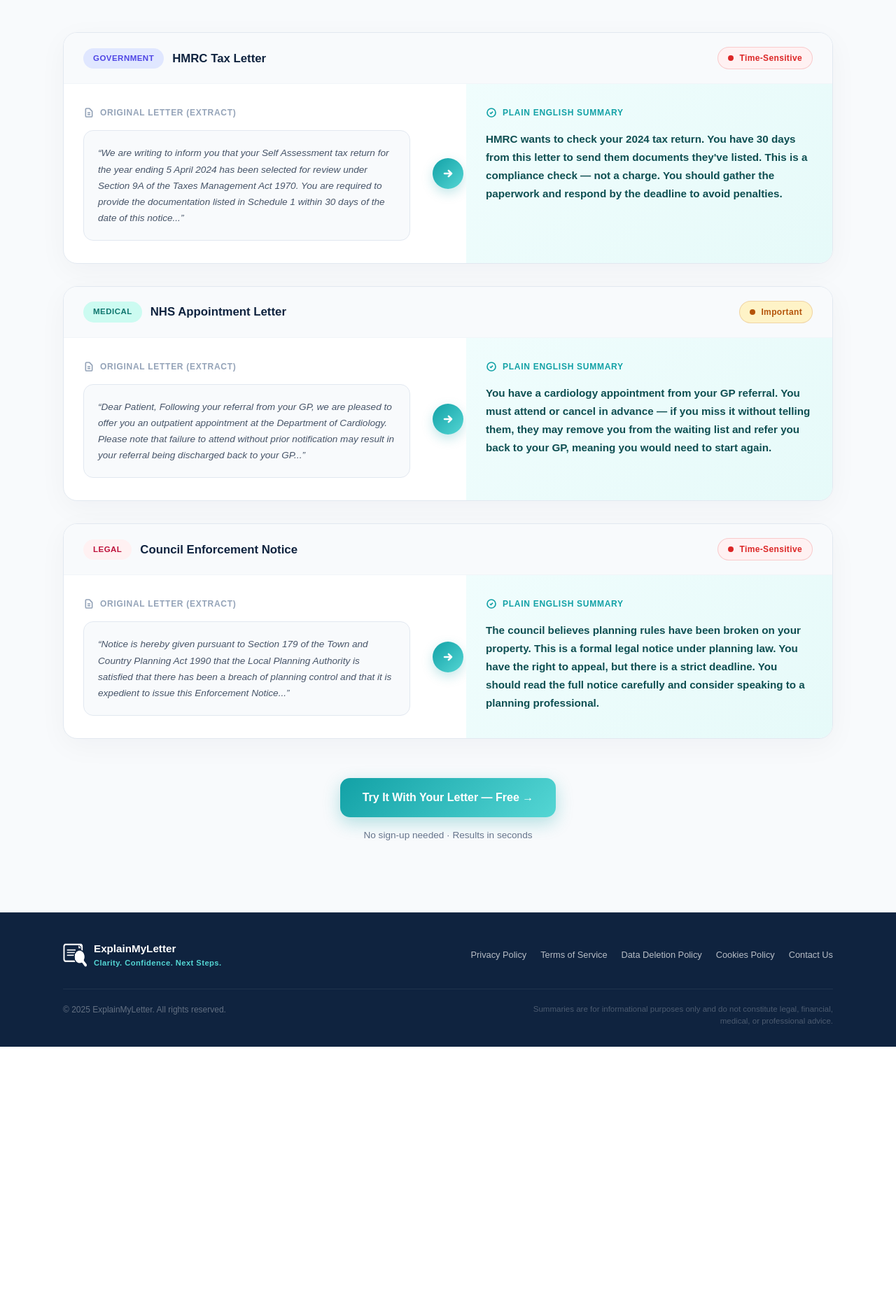
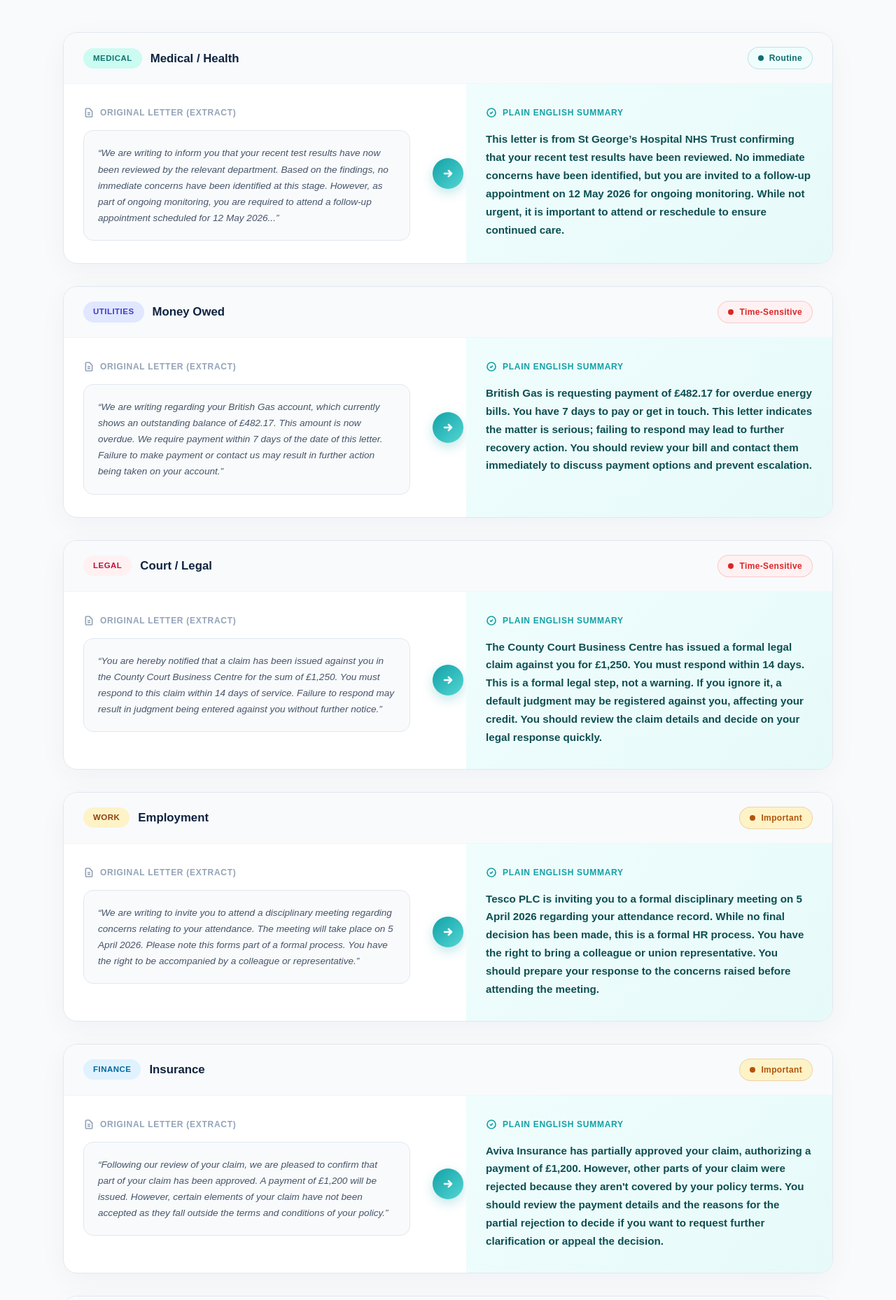
Before and after one commit to justfordeployment123/summary, a Next.js app: page /examples in a window 1280 px wide. Shown: the part 320-2178 px from the top of the page at 70% size. Before the commit the page ends 1816 px from the top, so only its background shows below. Built offline with nearby package versions, Linux system fonts and the light colour scheme.

Commit message:
fixed the examples

```diff
--- a/src/app/(public)/examples/page.tsx
+++ b/src/app/(public)/examples/page.tsx
@@ -4,37 +4,136 @@
 
 const examples = [
     {
-        type: "HMRC Tax Letter",
-        badge: "Government",
-        badgeColor: "#4f46e5",
+        type: "Medical / Health",
+        badge: "Medical",
+        badgeColor: "#0f766e",
+        badgeBg: "#ccfbf1",
+        before: "We are writing to inform you that your recent test results have now been reviewed by the relevant department. Based on the findings, no immediate concerns have been identified at this stage. However, as part of ongoing monitoring, you are required to attend a follow-up appointment scheduled for 12 May 2026...",
+        after: "This letter is from St George’s Hospital NHS Trust confirming that your recent test results have been reviewed. No immediate concerns have been identified, but you are invited to a follow-up appointment on 12 May 2026 for ongoing monitoring. While not urgent, it is important to attend or reschedule to ensure continued care.",
+        urgency: "Routine",
+        urgencyColor: "#16a34a",
+        urgencyBg: "#f0fdf4",
+    },
+    {
+        type: "Money Owed",
+        badge: "Utilities",
+        badgeColor: "#4338ca",
         badgeBg: "#e0e7ff",
-        before: "We are writing to inform you that your Self Assessment tax return for the year ending 5 April 2024 has been selected for review under Section 9A of the Taxes Management Act 1970. You are required to provide the documentation listed in Schedule 1 within 30 days of the date of this notice...",
-        after: "HMRC wants to check your 2024 tax return. You have 30 days from this letter to send them documents they've listed. This is a compliance check — not a charge. You should gather the paperwork and respond by the deadline to avoid penalties.",
+        before: "We are writing regarding your British Gas account, which currently shows an outstanding balance of £482.17. This amount is now overdue. We require payment within 7 days of the date of this letter. Failure to make payment or contact us may result in further action being taken on your account.",
+        after: "British Gas is requesting payment of £482.17 for overdue energy bills. You have 7 days to pay or get in touch. This letter indicates the matter is serious; failing to respond may lead to further recovery action. You should review your bill and contact them immediately to discuss payment options and prevent escalation.",
         urgency: "Time-Sensitive",
         urgencyColor: "#dc2626",
         urgencyBg: "#fff1f2",
     },
     {
-        type: "NHS Appointment Letter",
-        badge: "Medical",
-        badgeColor: "#0f766e",
-        badgeBg: "#ccfbf1",
-        before: "Dear Patient, Following your referral from your GP, we are pleased to offer you an outpatient appointment at the Department of Cardiology. Please note that failure to attend without prior notification may result in your referral being discharged back to your GP...",
-        after: "You have a cardiology appointment from your GP referral. You must attend or cancel in advance — if you miss it without telling them, they may remove you from the waiting list and refer you back to your GP, meaning you would need to start again.",
+        type: "Court / Legal",
+        badge: "Legal",
+        badgeColor: "#be123c",
+        badgeBg: "#fff1f2",
+        before: "You are hereby notified that a claim has been issued against you in the County Court Business Centre for the sum of £1,250. You must respond to this claim within 14 days of service. Failure to respond may result in judgment being entered against you without further notice.",
+        after: "The County Court Business Centre has issued a formal legal claim against you for £1,250. You must respond within 14 days. This is a formal legal step, not a warning. If you ignore it, a default judgment may be registered against you, affecting your credit. You should review the claim details and decide on your legal response quickly.",
+        urgency: "Time-Sensitive",
+        urgencyColor: "#dc2626",
+        urgencyBg: "#fff1f2",
+    },
+    {
+        type: "Employment",
+        badge: "Work",
+        badgeColor: "#92400e",
+        badgeBg: "#fef3c7",
+        before: "We are writing to invite you to attend a disciplinary meeting regarding concerns relating to your attendance. The meeting will take place on 5 April 2026. Please note this forms part of a formal process. You have the right to be accompanied by a colleague or representative.",
+        after: "Tesco PLC is inviting you to a formal disciplinary meeting on 5 April 2026 regarding your attendance record. While no final decision has been made, this is a formal HR process. You have the right to bring a colleague or union representative. You should prepare your response to the concerns raised before attending the meeting.",
         urgency: "Important",
         urgencyColor: "#b45309",
         urgencyBg: "#fef3c7",
     },
     {
-        type: "Council Enforcement Notice",
-        badge: "Legal",
-        badgeColor: "#be123c",
-        badgeBg: "#fff1f2",
-        before: "Notice is hereby given pursuant to Section 179 of the Town and Country Planning Act 1990 that the Local Planning Authority is satisfied that there has been a breach of planning control and that it is expedient to issue this Enforcement Notice...",
-        after: "The council believes planning rules have been broken on your property. This is a formal legal notice under planning law. You have the right to appeal, but there is a strict deadline. You should read the full notice carefully and consider speaking to a planning professional.",
+        type: "Insurance",
+        badge: "Finance",
+        badgeColor: "#0369a1",
+        badgeBg: "#e0f2fe",
+        before: "Following our review of your claim, we are pleased to confirm that part of your claim has been approved. A payment of £1,200 will be issued. However, certain elements of your claim have not been accepted as they fall outside the terms and conditions of your policy.",
+        after: "Aviva Insurance has partially approved your claim, authorizing a payment of £1,200. However, other parts of your claim were rejected because they aren't covered by your policy terms. You should review the payment details and the reasons for the partial rejection to decide if you want to request further clarification or appeal the decision.",
+        urgency: "Important",
+        urgencyColor: "#b45309",
+        urgencyBg: "#fef3c7",
+    },
+    {
+        type: "Bank / Financial",
+        badge: "Finance",
+        badgeColor: "#0369a1",
+        badgeBg: "#e0f2fe",
+        before: "We are writing to inform you that your account has exceeded its agreed overdraft limit by £1,150. You are required to take action within 10 days to bring your account back within the authorised limit. Failure to do so may result in further action being taken.",
+        after: "Barclays Bank has notified you that your account is £1,150 over its agreed limit. You have 10 days to bring the balance back within the limit or contact them. This is a formal request to resolve the debt; staying over the limit may lead to fees or further banking restrictions. You should review your balance and take action quickly.",
+        urgency: "Important",
+        urgencyColor: "#b45309",
+        urgencyBg: "#fef3c7",
+    },
+    {
+        type: "HMRC / Tax",
+        badge: "Government",
+        badgeColor: "#4f46e5",
+        badgeBg: "#e0e7ff",
+        before: "Our records indicate that you have underpaid tax for the relevant tax year. The outstanding balance of £2,340 is now due. You are required to make payment within 30 days of the date of this notice. Interest or further action may apply if the amount remains unpaid.",
+        after: "HMRC states you owe £2,340 in underpaid tax from a previous year. You must pay within 30 days. This is a formal demand for payment rather than a reminder. If unpaid, HMRC may add interest or start collection proceedings. You should verify the calculation and arrange payment or contact them if you disagree with the amount.",
         urgency: "Time-Sensitive",
         urgencyColor: "#dc2626",
         urgencyBg: "#fff1f2",
+    },
+    {
+        type: "Housing / Rent",
+        badge: "Housing",
+        badgeColor: "#701a75",
+        badgeBg: "#fdf4ff",
+        before: "We are writing to inform you that your rent account is currently in arrears in the sum of £1,800. You are required to make payment or contact us within 14 days. Failure to address this matter may result in further action being taken.",
+        after: "Your housing association has identified £1,800 in rent arrears on your account. You have 14 days to pay or discuss the debt with them. This is a serious notification that could lead to formal legal action if ignored. You should check your rent statements and contact your landlord immediately to agree on a payment plan.",
+        urgency: "Time-Sensitive",
+        urgencyColor: "#dc2626",
+        urgencyBg: "#fff1f2",
+    },
+    {
+        type: "Utility",
+        badge: "Utilities",
+        badgeColor: "#4338ca",
+        badgeBg: "#e0e7ff",
+        before: "Your account currently has an outstanding balance of £265.40. We require payment or contact within 10 days. If we do not hear from you, further action may be taken to recover the amount owed.",
+        after: "Thames Water is requesting payment for an outstanding balance of £265.40. You have 10 days to respond or pay. This follows previous reminders and suggests the company may now move toward formal debt recovery. You should check the accuracy of the bill and make payment or call them to avoid further collection steps.",
+        urgency: "Time-Sensitive",
+        urgencyColor: "#dc2626",
+        urgencyBg: "#fff1f2",
+    },
+    {
+        type: "School / Education",
+        badge: "Education",
+        badgeColor: "#c026d3",
+        badgeBg: "#fdf4ff",
+        before: "We are writing to raise concerns regarding attendance and request that you attend a meeting within 7 days of this letter. This meeting is intended to discuss the situation and agree on next steps.",
+        after: "Harris Academy has requested a meeting within 7 days to discuss concerns about a student's attendance record. This is a formal step intended to understand the situation and create an improvement plan. No final decision has been made, but your attendance is required. You should review the attendance data before the meeting.",
+        urgency: "Important",
+        urgencyColor: "#b45309",
+        urgencyBg: "#fef3c7",
+    },
+    {
+        type: "Benefits / DWP",
+        badge: "Government",
+        badgeColor: "#4f46e5",
+        badgeBg: "#e0e7ff",
+        before: "Following a review of your Universal Credit claim, we have identified an overpayment of £980. You are required to respond within 14 days. This amount may be recoverable, and further action may be taken if no response is received.",
+        after: "The DWP has reviewed your Universal Credit and found you were overpaid by £980. You must respond within 14 days. The DWP typically recovers these funds from future benefits or through other means. You should check your online journal for the breakdown and decide if you need to challenge the decision or arrange repayment.",
+        urgency: "Time-Sensitive",
+        urgencyColor: "#dc2626",
+        urgencyBg: "#fff1f2",
+    },
+    {
+        type: "Contract / Subscription",
+        badge: "Services",
+        badgeColor: "#2563eb",
+        badgeBg: "#eff6ff",
+        before: "Following the early termination of your agreement, a charge of £320 has been applied in accordance with the terms of your contract. This amount is now payable. Please refer to your agreement for further details.",
+        after: "Vodafone UK has applied an early termination fee of £320 because your contract was cancelled before the end of the minimum term. This charge is now due for payment. You should review your original contract terms to confirm the calculation is correct and then arrange for the payment to clear the account balance.",
+        urgency: "Important",
+        urgencyColor: "#b45309",
+        urgencyBg: "#fef3c7",
     },
 ];
 
@@ -267,7 +366,15 @@
                                                 boxShadow: "0 6px 16px rgba(18,161,166,0.25)",
                                             }}
                                         >
-                                            <svg className="arrow-icon" width="20" height="20" viewBox="0 0 24 24" fill="none" stroke="#fff" strokeWidth="3">
+                                            <svg
+                                                className="arrow-icon"
+                                                width="20"
+                                                height="20"
+                                                viewBox="0 0 24 24"
+                                                fill="none"
+                                                stroke="#fff"
+                                                strokeWidth="3"
+                                            >
                                                 <path strokeLinecap="round" strokeLinejoin="round" d="M13 7l5 5m0 0l-5 5m5-5H6" />
                                             </svg>
                                         </div>
@@ -328,7 +435,7 @@
                             fontSize: "1rem",
                             cursor: "pointer",
                             boxShadow: "0 8px 24px rgba(18,161,166,0.3)",
-                            transition: "transform 0.2s, box-shadow 0.2s"
+                            transition: "transform 0.2s, box-shadow 0.2s",
                         }}
                         onMouseEnter={(e) => {
                             e.currentTarget.style.transform = "translateY(-2px)";
@@ -341,9 +448,7 @@
                     >
                         Try It With Your Letter — Free →
                     </button>
-                    <p style={{ fontSize: "0.85rem", color: "#64748b", marginTop: 16, fontWeight: 500 }}>
-                        No sign-up needed · Results in seconds
-                    </p>
+                    <p style={{ fontSize: "0.85rem", color: "#64748b", marginTop: 16, fontWeight: 500 }}>No sign-up needed · Results in seconds</p>
                 </div>
             </div>
         </div>
```
Lines whose indentation alone changed are shown as unchanged.
